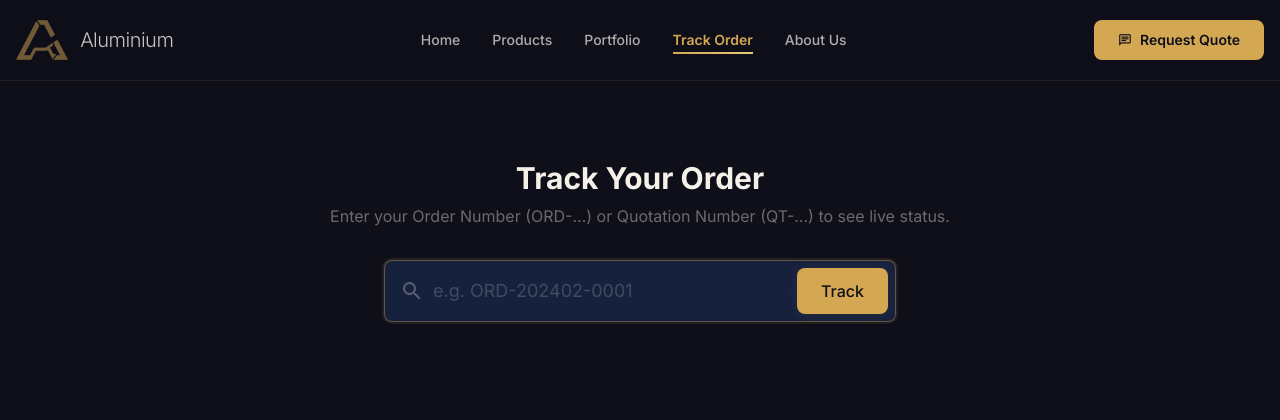
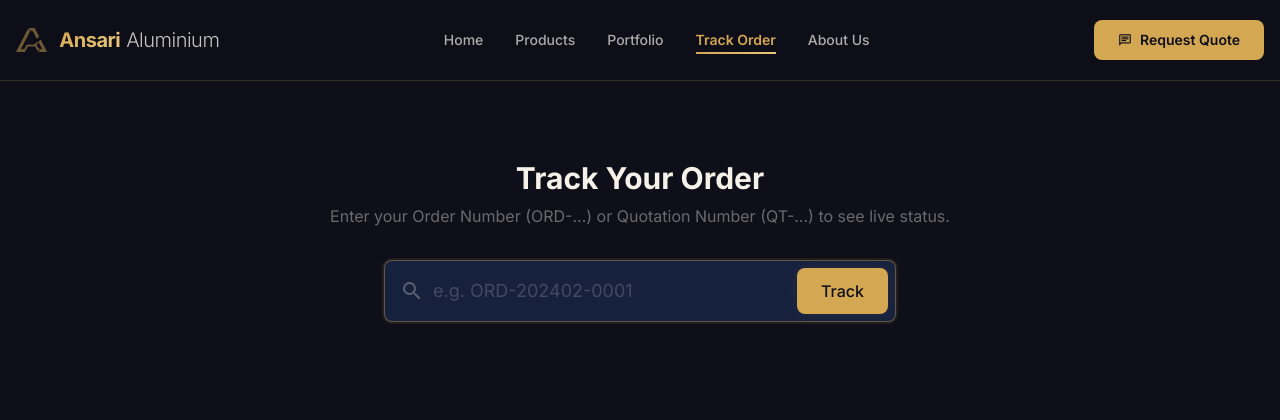
Before and after one commit to abdullafajal/ansari_aluminium, a Django app: page /orders/track/ in a window 1280 px wide. Shown: the top 420 px of the page. Run offline with Django 4.2, Linux system fonts and the light colour scheme; some libraries are stand-ins or nearby versions.

Commit message:
Fixing 500 error and add border

```diff
--- a/templates/accounts/login.html
+++ b/templates/accounts/login.html
@@ -1,5 +1,5 @@
 {% extends "base.html" %}
-
+{% load static %}
 {% block title %}Login - {{ SITE_NAME }}{% endblock %}
 
 {% block body %}
--- a/templates/website/base_website.html
+++ b/templates/website/base_website.html
@@ -163,10 +163,13 @@
 <body class="bg-dark text-cream flex flex-col min-h-screen">
 
     <!-- Mobile App Header (Fixed Top) -->
-    <header id="mobile-app-header" class="md:hidden fixed top-0 left-0 right-0 h-16 bg-dark/95 backdrop-blur-xl z-50 flex items-center justify-between px-4 border-b border-dark-border pt-safe-top transition-transform duration-300">
+    <header id="mobile-app-header" class="md:hidden fixed top-0 left-0 right-0 h-16 bg-dark/95 backdrop-blur-xl z-50 flex items-center justify-between px-4 border-b border-primary/30 pt-safe-top transition-transform duration-300">
         <a href="{% url 'website:home' %}" class="flex items-center gap-2">
-            <img src="{% static 'assets/icons/logo-cream-gold.png' %}" alt="Ansari Aluminium" class="h-8 w-auto">
-            <span class="text-xl font-light tracking-tight text-cream/80 hidden sm:inline">Aluminium</span>
+            <img src="{% static 'assets/icons/logo-cream-gold.png' %}" alt="Ansari Aluminium" class="h-5 w-auto">
+            <div class="flex items-baseline gap-1">
+                <span class="text-lg font-bold tracking-tight text-gold-gradient">Ansari</span>
+                <span class="text-lg font-light tracking-tight text-cream/80">Aluminium</span>
+            </div>
         </a>
 
         <div class="flex items-center gap-2">
@@ -183,12 +186,15 @@
     <div class="md:hidden h-16 pt-safe-top"></div>
 
     <!-- Header (Desktop Only) -->
-    <header class="hidden md:block fixed top-0 w-full z-50 transition-all duration-300 glass-nav" id="main-header">
+    <header class="hidden md:block fixed top-0 w-full z-50 transition-all duration-300 glass-nav border-b border-primary/20" id="main-header">
         <div class="max-w-7xl mx-auto px-4 h-20 flex items-center justify-between">
             <!-- Logo -->
             <a href="{% url 'website:home' %}" class="flex items-center gap-3 group">
-                <img src="{% static 'assets/icons/logo-cream-gold.png' %}" alt="Ansari Aluminium" class="h-10 w-auto group-hover:opacity-90 transition-opacity">
-                <span class="text-xl font-light tracking-tight text-cream/80 group-hover:text-cream transition-colors">Aluminium</span>
+                <img src="{% static 'assets/icons/logo-cream-gold.png' %}" alt="Ansari Aluminium" class="h-6 w-auto group-hover:opacity-90 transition-opacity">
+                <div class="flex items-baseline gap-1.5">
+                    <span class="text-xl font-bold tracking-tight text-gold-gradient group-hover:opacity-90 transition-opacity">Ansari</span>
+                    <span class="text-xl font-light tracking-tight text-cream/80 group-hover:text-cream transition-colors">Aluminium</span>
+                </div>
             </a>
 
             <!-- Desktop Nav -->
@@ -357,7 +363,7 @@
     </footer>
 
     <!-- Bottom Mobile Navigation (Floating Pill) -->
-    <nav class="md:hidden fixed bottom-6 left-6 right-6 bg-[#0F0F1A] rounded-full shadow-2xl z-50 px-6 py-3 border border-dark-border/50" style="padding-bottom: max(12px, env(safe-area-inset-bottom, 12px))">
+    <nav class="md:hidden fixed bottom-6 left-6 right-6 bg-[#0F0F1A] rounded-full shadow-2xl z-50 px-6 py-3 border border-primary/30" style="padding-bottom: max(12px, env(safe-area-inset-bottom, 12px))">
         <div class="flex items-center justify-between w-full">
             <!-- Home -->
             <a href="{% url 'website:home' %}" class="flex flex-col items-center p-2 {% if request.resolver_match.url_name == 'home' %}text-primary bg-primary/20 rounded-full{% else %}text-cream/40 hover:text-primary transition-m3{% endif %}">
```
Also changed, not shown: templates/dashboard/index.html (+10 -7 lines).
